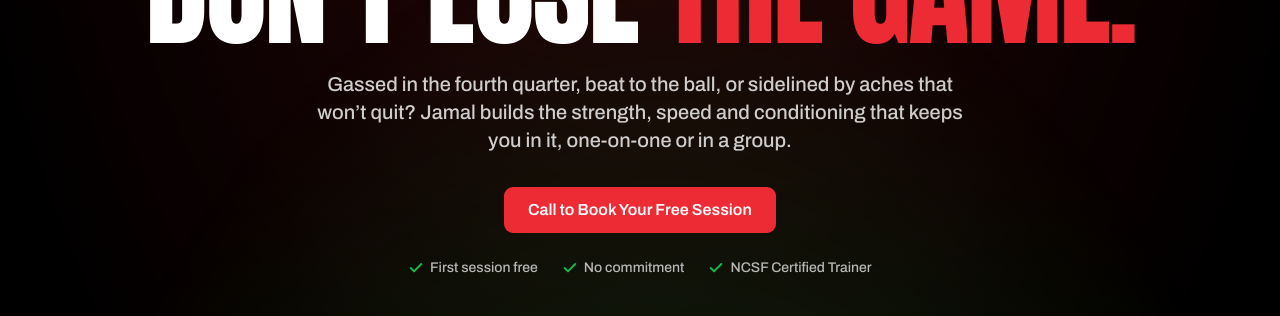
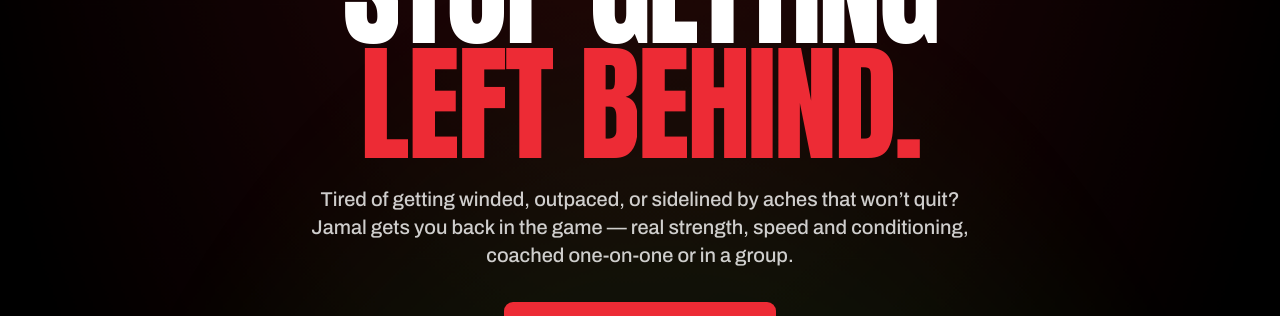
Before and after one commit to arihantchoudhary/jbtraining, a Next.js app in the folder apps/web/: page / in a window 1280 px wide. Shown: the part 274-590 px from the top of the page. Built offline with nearby package versions, Linux system fonts and the light colour scheme; no server answers.

Commit message:
Revert "style(design): FINDING-001 — hero headline "Don't lose the game.""
This reverts commit 4c417c5114c3649cd9e0c593dc1f70a561aee58d.

```diff
--- a/apps/web/src/app/layout.tsx
+++ b/apps/web/src/app/layout.tsx
@@ -24,7 +24,7 @@ const geistMono = Geist_Mono({
 export const metadata: Metadata = {
   title: "JB Training",
   description:
-    "Don't lose the game. Strength, speed and conditioning coaching with Jamal Baqleh, NCSF Certified Personal Trainer. First session free.",
+    "Stop getting left behind. Strength, speed and conditioning coaching with Jamal Baqleh, NCSF Certified Personal Trainer. First session free.",
 };
 
 export default function RootLayout({ children }: LayoutProps<"/">) {
--- a/apps/web/src/components/site/hero.tsx
+++ b/apps/web/src/components/site/hero.tsx
@@ -14,12 +14,12 @@ export function Hero() {
             Strength &amp; Conditioning<span className="hidden sm:inline"> &middot; San Francisco</span>
           </span>
           <h1 data-split="load" className="font-display text-6xl leading-[0.9] tracking-tight text-white uppercase sm:text-8xl lg:text-9xl">
-            Don&rsquo;t lose <span className="whitespace-nowrap text-primary">the game.</span>
+            Stop getting <span className="whitespace-nowrap text-primary">left behind.</span>
           </h1>
           <p className="animate-in fade-in slide-in-from-bottom-4 fill-mode-both max-w-2xl text-lg font-medium text-white/80 delay-200 duration-700 sm:text-xl">
-            Gassed in the fourth quarter, beat to the ball, or sidelined by
-            aches that won&rsquo;t quit? Jamal builds the strength, speed and
-            conditioning that keeps you in it, one-on-one or in a group.
+            Tired of getting winded, outpaced, or sidelined by aches that
+            won&rsquo;t quit? Jamal gets you back in the game &mdash; real
+            strength, speed and conditioning, coached one-on-one or in a group.
           </p>
           <div className="animate-in fade-in slide-in-from-bottom-4 fill-mode-both mt-2 flex flex-col items-center gap-3 delay-300 duration-700">
             <Button
```
